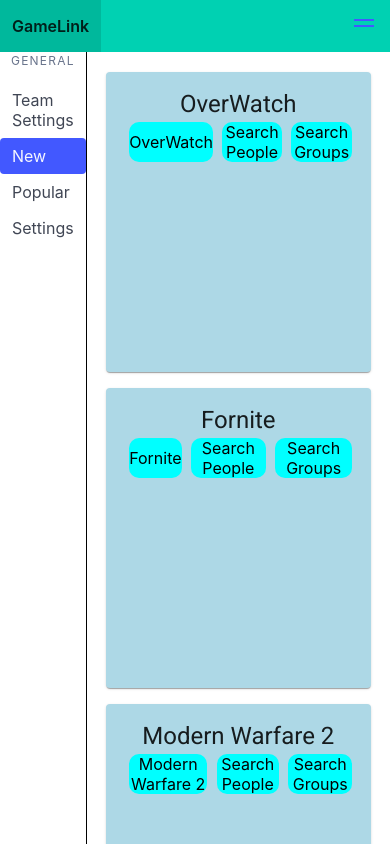
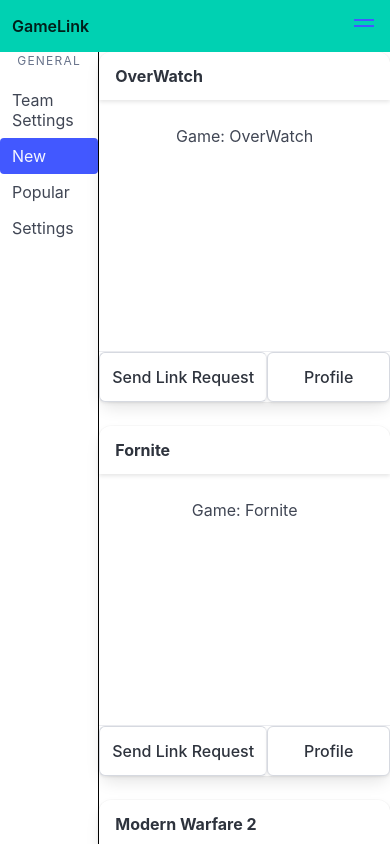
Before and after one commit to RichardChiqui/VideoGameSearch, a React (Create React App) app in the folder client/: page / in a window 390 px wide. Shown: the top 844 px of the page. Built offline with nearby package versions, Linux system fonts and the light colour scheme.

Commit message:
setup friend request notification on screen. Changed gridlayout for mobile use

```diff
--- a/client/src/HeaderNavbarComponent/HeaderNavBar.tsx
+++ b/client/src/HeaderNavbarComponent/HeaderNavBar.tsx
@@ -1,10 +1,11 @@
-import React, { useEffect } from 'react';
+import React, { useEffect, useState } from 'react';
 import PersonIcon from '@mui/icons-material/Person';
 import { useDispatch, useSelector } from 'react-redux';
 import { RootState } from '../Store';
 import 'bulma/css/bulma.min.css';
 import { changeMainFilter } from './HeaderFilterSlice';
 import './headerNavBarStyles.css'; // Make sure you have custom styles if needed
+import Avatar from './ProfileNotificationsCounter';
 
 interface HeaderNavbar {
     onButtonClick: () => void;
@@ -14,6 +15,7 @@
 
 export default function HeaderNavBar({ onButtonClick,dismissHandlerClick ,buttonClicked }: HeaderNavbar) {
     const mainFilter = useSelector((state: RootState) => state.mainfilter.value);
+    const numofNotifcations = useSelector((state: RootState) => state.notifications.value);
     const dispatch = useDispatch();
 
     const isUserLoggedIn = useSelector((state: RootState) => state.userLoggedIn.value);
@@ -31,6 +33,8 @@
     const [peopleFilter, setPeopleFilter] = React.useState(false);
     const [groupFilter, setGroupFilter] = React.useState(false);
     const [titleFilter, setTitleFilter] = React.useState(true);
+
+    const [dropdownVisible, setDropdownVisible] = useState(false);
 
     function onClick(event: React.MouseEvent<HTMLDivElement, MouseEvent>, filterType: string) {
         switch (filterType) {
@@ -77,7 +81,7 @@
                 <div className="navbar-start">
                     <div className='navbar-item topnav-cats' style={peopleFilter ? boldStyle : {}} onClick={(e) => onClick(e, "People")}>People</div>
                     <div className='navbar-item topnav-cats' style={groupFilter ? boldStyle : {}} onClick={(e) => onClick(e, "Group")}>Groups</div>
-                    <div className='navbar-item topnav-cats' style={titleFilter ? boldStyle : {}} onClick={(e) => onClick(e, "Title")}>Title</div>
+                    <div className='navbar-item topnav-cats' style={titleFilter ? boldStyle : {}} onClick={(e) => onClick(e, "Title")}>Game</div>
                 </div>
 
                 <div className="navbar-end">
@@ -94,8 +98,34 @@
                     <div className="navbar-item">
                         <div className="buttons">
                             {isUserLoggedIn && <button className="button is-primary">Create Group</button>}
-                            {isUserLoggedIn? <><PersonIcon /> </> : <button className={`signinbutton ${buttonClicked ? 'no-hover' : ''}`} onClick={onButtonClick} >SignUp/Login</button>}
-
+                            {isUserLoggedIn ? (
+                                <>
+                                    <div className="dropdown is-right is-hoverable">
+                                        <div className="dropdown-trigger" onClick={() => setDropdownVisible(!dropdownVisible)}>
+                                            <Avatar />
+                                        </div>
+                                        <div className={`dropdown-menu ${dropdownVisible ? 'is-active' : ''}`}>
+                                            <div className="dropdown-content">
+                                                <a href="#" className="dropdown-item">
+                                                    Profile
+                                                </a>
+                                                <a href="#" className="dropdown-item">
+                                                    Settings
+                                                </a>
+                                                <a href="#" className="dropdown-item">
+                                                    Friend Requests {numofNotifcations > 0 ? `(${numofNotifcations})` : ''}
+                                                </a>
+                                                <hr className="dropdown-divider" />
+                                                <a href="#" className="dropdown-item">
+                                                    Logout
+                                                </a>
+                                            </div>
+                                        </div>
+                                    </div>
+                                </>
+                            ) : (
+                                <button className={`signinbutton ${buttonClicked ? 'no-hover' : ''}`} onClick={onButtonClick} >SignUp/Login</button>
+                            )}
                         </div>
                     </div>
                 </div>
--- /dev/null
+++ b/client/src/HeaderNavbarComponent/ProfileNotificationsCounter.tsx
@@ -0,0 +1,20 @@
+import React from 'react';
+import Badge from './PorfileIcon'; // Import the Badge component
+import { useDispatch } from 'react-redux';
+import { setNumberOfNotifications } from './NotificationsSlice';
+
+const Avatar: React.FC = () => {
+  const friendRequestCount: number = 2; // This would be the actual count of friend requests
+
+  const dispatch = useDispatch();
+
+  dispatch(setNumberOfNotifications(1));
+
+  return (
+    <div>
+      <Badge count={friendRequestCount} />
+    </div>
+  );
+};
+
+export default Avatar;
--- a/client/src/SearchResultsComponent/SearchResults.tsx
+++ b/client/src/SearchResultsComponent/SearchResults.tsx
@@ -1,120 +1,110 @@
-import React, { useEffect } from 'react';
-import PersonIcon from '@mui/icons-material/Person';
-import SportsEsportsIcon from '@mui/icons-material/SportsEsports';
-import SearchResultsItem from './SearchResultItem';
-import { Grid, Card, CardContent, Typography } from '@mui/material';
-import './searchResultsStyles.css';
+import React, { useEffect, CSSProperties } from 'react';
 import { useSelector } from 'react-redux';
 import { RootState } from '../Store';
 import { MainFiltersEnum } from '../ENUMS';
 import { loadUsers } from '../FetchCalls/loadUsers';
-import { Email } from '@mui/icons-material';
-import CardPerson from './SearchResultsCardTypes/CardPerson';
+import './searchResultsStyles.css';
 
-export type  SearchResultsItemType = {
+export type SearchResultsItemType = {
   id: number;
   name: string;
+};
+
+interface UserData {
+  id: number;
+  name: string;
+  email: string;
 }
-  interface UserData {
-    id:number;
-    name: string;
-    email:string
+
+interface SearchResultsProps {
+  buttonClicked: boolean;
 }
-interface SearchResultsProps {
-    buttonClicked: boolean; // Define the type of the buttonClicked prop
-}
-export default function SearchResults({ buttonClicked }: SearchResultsProps){
 
-    const mainFilter = useSelector((state:RootState) => state.mainfilter.value);
-    console.log("Testing if this actuall worked:" + mainFilter);
-
+export default function SearchResults({ buttonClicked }: SearchResultsProps) {
+  const mainFilter = useSelector((state: RootState) => state.mainfilter.value);
 
   const [peoplesList, setPeoplesList] = React.useState<UserData[]>([]);
-
-    const [successFullyLoadedUsers, setSuccessFullyLoadedUsers] = React.useState(false)
+  const [successFullyLoadedUsers, setSuccessFullyLoadedUsers] = React.useState(false);
 
   const categoriesList: SearchResultsItemType[] = [
-        { id: 1, name: "OverWatch" },
-        { id: 2, name: "Fornite" },
-        { id: 3, name: "Modern Warfare 2" },
-        { id: 4, name: "Avatar"}
+    { id: 1, name: 'OverWatch' },
+    { id: 2, name: 'Fornite' },
+    { id: 3, name: 'Modern Warfare 2' },
+    { id: 4, name: 'Avatar' }
   ];
-      //let peoplesList: UserData[] = [];
-      const filterValue = buttonClicked ? "brightness(50%)" : "brightness(100%)";
-      console.log("What is main fitler:" + mainFilter);
+
+  const filterValue = buttonClicked ? 'brightness(50%)' : 'brightness(100%)';
+
   useEffect(() => {
-        if(mainFilter === MainFiltersEnum.People) {
-            console.log("Interesting, do we go in here");
+    if (mainFilter === MainFiltersEnum.People) {
       const fetchUsers = async () => {
         try {
           const usersData = await loadUsers();
-                    console.log("Success loading users");
-                    if (usersData.users.length <= 0) {
-                        console.log("No data received from the server");
-                    } else {
-                        console.log("Data was found, trying to place into list");
+          if (usersData.users.length > 0) {
             const formattedUsers = usersData.users.map((user: UserData) => ({
               id: user.id,
-                            email : user.email,
+              email: user.email,
               name: user.name
             }));
-                        console.log("Formatted users list:", formattedUsers);
             setPeoplesList(formattedUsers);
             setSuccessFullyLoadedUsers(true);
           }
         } catch (err) {
-                    console.log("Failed to load users:", err);
+          console.log('Failed to load users:', err);
         }
       };
 
       fetchUsers();
-        } else{
+    } else {
       setSuccessFullyLoadedUsers(false);
     }
   }, [mainFilter]);
 
-      const style= {filter: filterValue};
+  const style: CSSProperties = { filter: filterValue };
+  const cardStyle: CSSProperties = { minHeight: '350px', display: 'flex', flexDirection: 'column' };
+  const cardContentStyle: CSSProperties = { flex: '1' };
 
-    return(
-      // <div className='search-results-container' style={style}>
-        // <div className='search-results'>
-
-        //     {categoriesList.map(item => (
-        //             <SearchResultsItem key={item.id} gameName={item.name} />
-        //         ))}
-
-        //   </div>
-      // </div>
-      <div className='searchresultscontainer'>
-
-        <Grid container spacing={2} style={style}>
-       {successFullyLoadedUsers? peoplesList.map((item : UserData) => (
-          <Grid item xs={12} sm={6} md={4} lg={3} key={item.id}>
-            <Card style={{ minHeight: '300px', backgroundColor: '#ADD8E6' }}>
-              <CardContent>
-                <Typography variant="h5">{item.name}</Typography>
-                {/* You can place the SearchResultsItem here if it contains more complex structure */}
-                <CardPerson  key={item.id} gameName={item.email} />
-              </CardContent>
-            </Card>
-          </Grid>
-        )) : categoriesList.map((item : SearchResultsItemType) => (
-          <Grid item xs={12} sm={6} md={4} lg={3} key={item.id}>
-            <Card style={{ minHeight: '300px', backgroundColor: '#ADD8E6' }}>
-              <CardContent>
-                <Typography variant="h5">{item.name}</Typography>
-                {/* You can place the SearchResultsItem here if it contains more complex structure */}
-                <SearchResultsItem  key={item.id} gameName={item.name} />
-              </CardContent>
-            </Card>
-          </Grid>
-        )) }
-      </Grid>
+  return (
+    <div className="container" style={style}>
+      <div className="columns is-multiline">
+        {successFullyLoadedUsers
+          ? peoplesList.map((item: UserData) => (
+              <div className="column is-one-quarter" key={item.id}>
+                <div className="card" style={cardStyle}>
+                  <header className="card-header">
+                    <p className="card-header-title">{item.name}</p>
+                  </header>
+                  <div className="card-content" style={cardContentStyle}>
+                    <div className="content">
+                      <p>Email: {item.email}</p>
                     </div>
-
-
-    )
-
-
-
+                  </div>
+                  <footer className="card-footer">
+                    <button className="button card-footer-item">Send Link Request</button>
+                    <button className="button card-footer-item">Profile</button>
+                  </footer>
+                </div>
+              </div>
+            ))
+          : categoriesList.map((item: SearchResultsItemType) => (
+              <div className="column is-one-quarter" key={item.id}>
+                <div className="card" style={cardStyle}>
+                  <header className="card-header">
+                    <p className="card-header-title">{item.name}</p>
+                  </header>
+                  <div className="card-content" style={cardContentStyle}>
+                    <div className="content">
+                      <p>Game: {item.name}</p>
+                    </div>
+                  </div>
+                  <footer className="card-footer">
+                    <button className="button card-footer-item">Send Link Request</button>
+                    <button className="button card-footer-item">Profile</button>
+                  </footer>
+                </div>
+              </div>
+            ))}
+      </div>
+    </div>
+  );
 }
--- a/client/src/Store.tsx
+++ b/client/src/Store.tsx
@@ -1,11 +1,13 @@
 import { configureStore } from '@reduxjs/toolkit'
 import headerFilterSlice from './HeaderNavbarComponent/HeaderFilterSlice';
 import userLoggedInReducer from './HomePageComponent/LoggedInSlice'
+import NotificationsSlice from './HeaderNavbarComponent/NotificationsSlice';
 
 export const store = configureStore({
   reducer: {
     mainfilter: headerFilterSlice,
-    userLoggedIn : userLoggedInReducer
+    userLoggedIn : userLoggedInReducer,
+    notifications: NotificationsSlice
   }
 })
 
```
Also changed, not shown: client/src/HeaderNavbarComponent/NotificationsSlice.tsx (added, +31 -0 lines), client/src/HeaderNavbarComponent/PorfileIcon.tsx (added, +36 -0 lines). Lines whose indentation alone changed are shown as unchanged.
